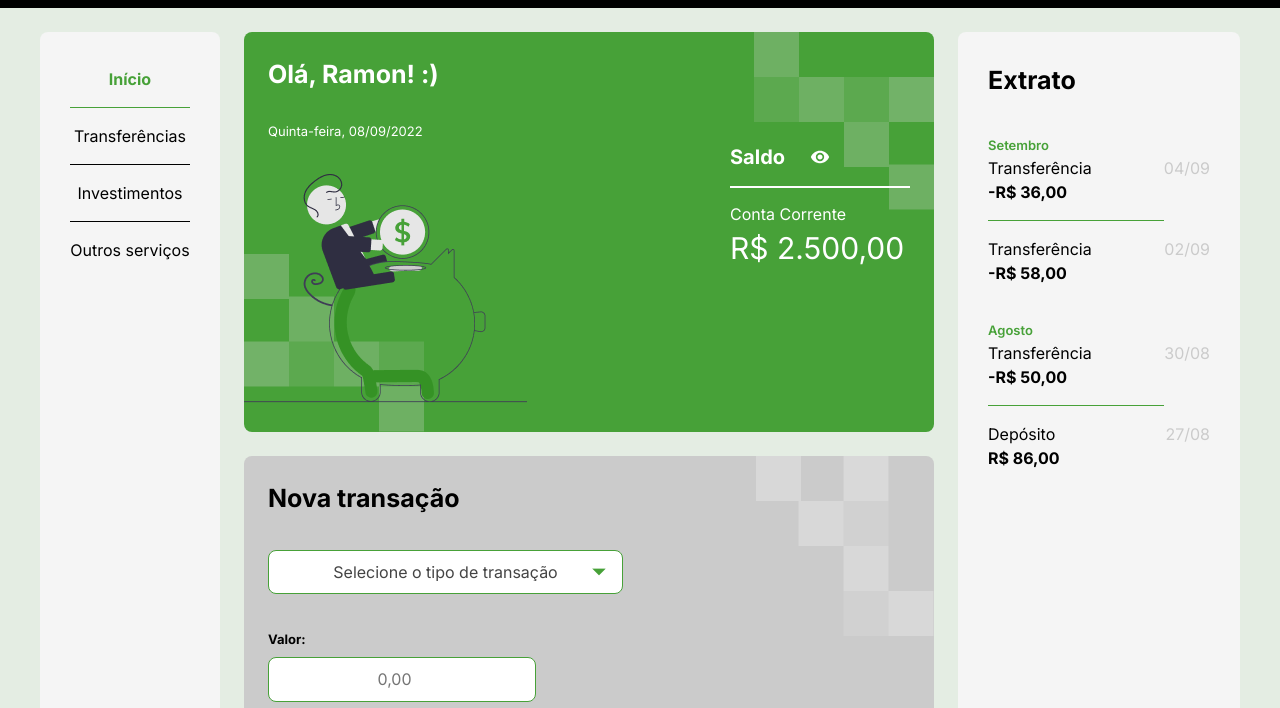
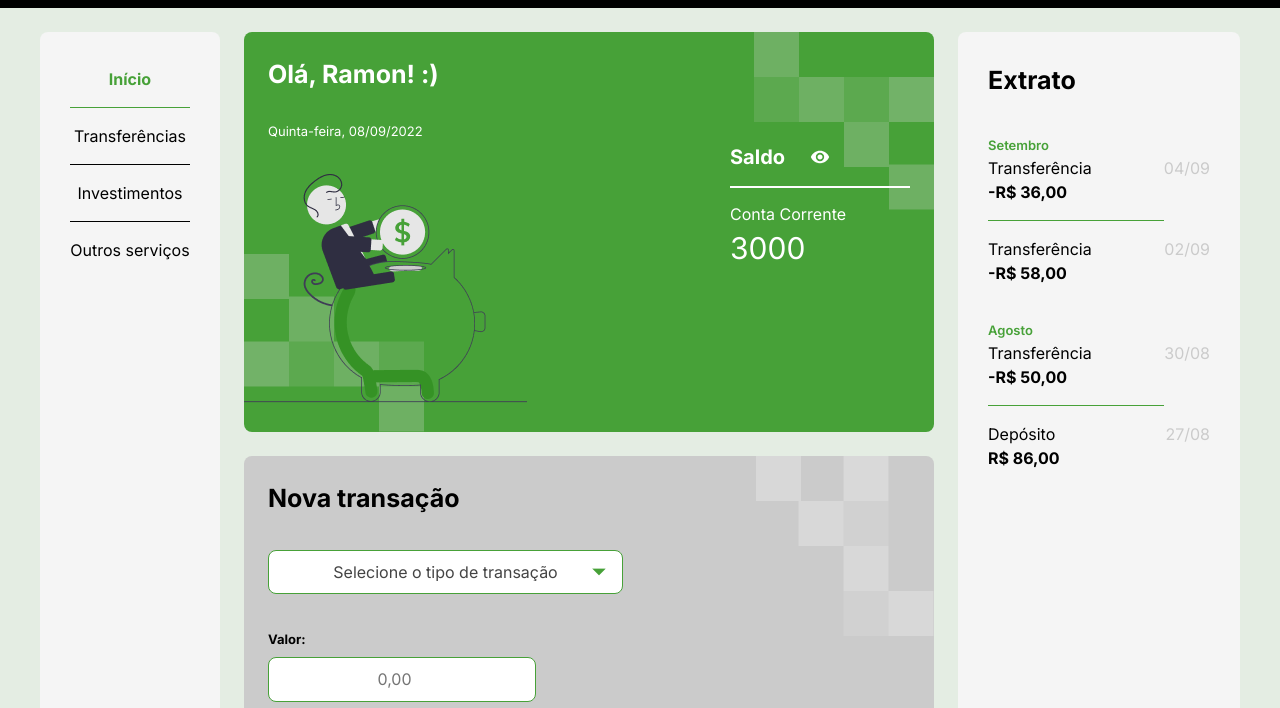
Before and after one commit to Herdy721/TypeScript, a plain HTML site: page projeto-base/index.html in a window 1280 px wide. Shown: the part 92-800 px from the top of the page. Drawn offline with Linux system fonts and the light colour scheme.

Commit message:
projeto-base

```diff
--- a/projeto-base/index.html
+++ b/projeto-base/index.html
@@ -110,5 +110,6 @@
             </div>
         </aside>
     </main>
+    /,<script src="js/bytebank.js"></script>
 </body>
 </html>
--- /dev/null
+++ b/projeto-base/js/bytebank.js
@@ -0,0 +1,9 @@
+let saldo = 3000;
+
+const elementoSaldo = document.querySelector('.saldo-valor .valor');
+elementoSaldo.textContent = saldo;
+
+const elementoFormulario = document.querySelector('.block-nova-transacao form');
+elementoFormulario.addEventListener("submit", function(event) {
+    event.preventDefault();
+});
```
